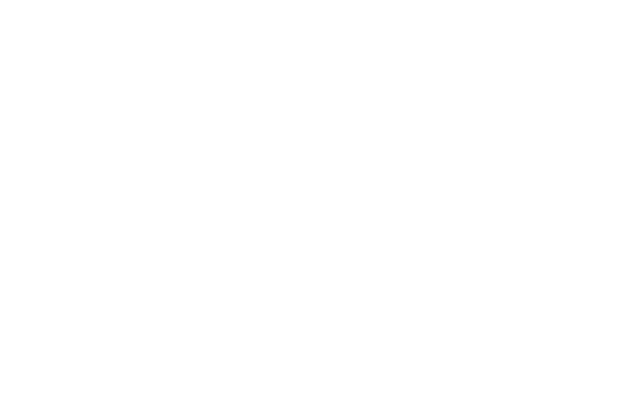
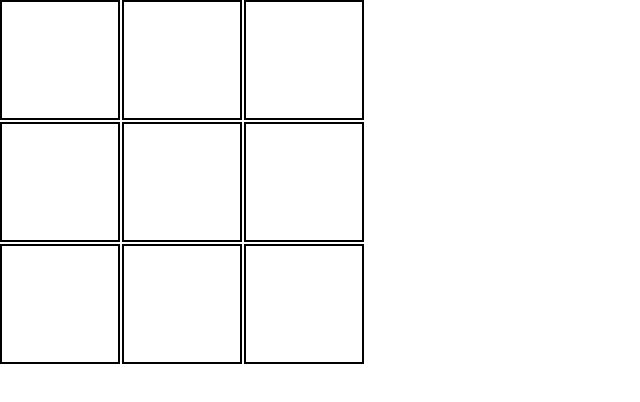
Before and after one commit to Toph765/tictactoe, a plain HTML site: page index.html in a window 1280 px wide. Shown: the whole page, without its empty margins (0-640 px from the left). Drawn offline with Linux system fonts and the light colour scheme.

Commit message:
Add style to game board

```diff
--- a/style.css
+++ b/style.css
@@ -3,3 +3,15 @@
     padding: 0;
     box-sizing: border-box;
 }
+
+/* game board */
+.board {
+    display: grid;
+    grid-template-columns: repeat(3, 120px);
+    grid-template-rows: repeat(3, 120px);
+    gap: 2px;
+}
+
+.board .boardSpace {
+    border: 2px solid black;
+}
```
